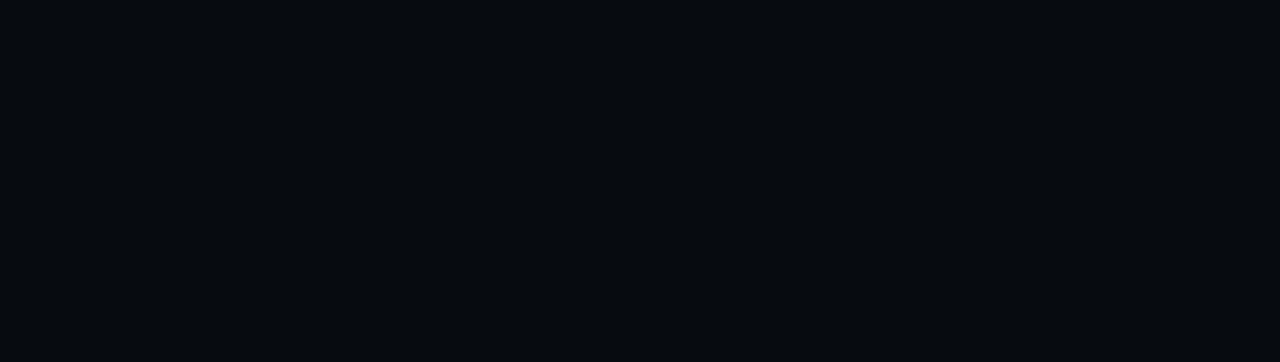
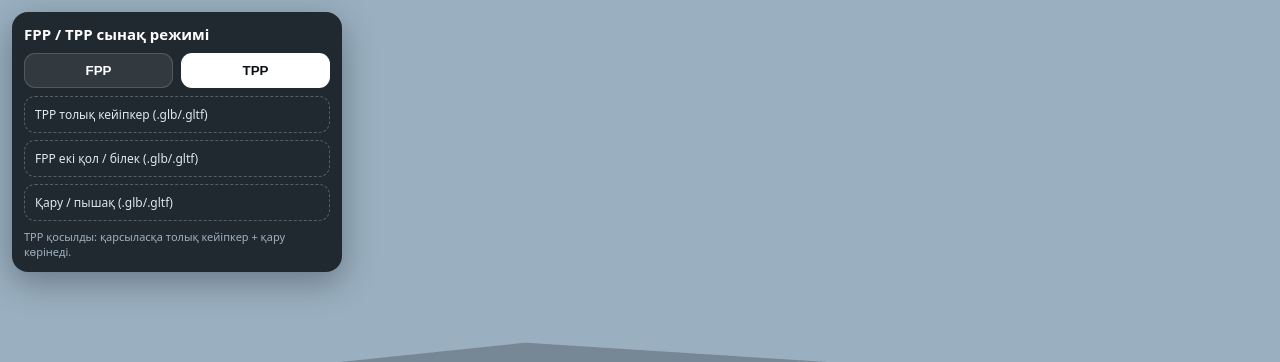
Before and after one commit to jjjjjjjjjjjjjjae-hub/Almas.offikal, a plain HTML site: page index.html in a window 1280 px wide. Shown: the top 362 px of the page. Drawn offline with nearby package versions, Linux system fonts and the light colour scheme; no server answers; animation ran at ten frames a second.

Commit message:
Add FPP TPP model test mode

```diff
--- a/index.html
+++ b/index.html
@@ -10,37 +10,56 @@
 #game{position:fixed;inset:0}canvas{display:block;width:100%;height:100%}
 #loading{position:fixed;inset:0;display:grid;place-items:center;z-index:5;background:#070b10;color:#fff;text-align:center}
 #loading.hide{display:none}#loading b{display:block;font-size:25px;margin-bottom:8px}#loading span{color:#aeb8c6;font-size:14px}
+#dualPanel{position:fixed;left:12px;top:12px;z-index:20;width:min(330px,calc(100vw - 24px));padding:12px;border-radius:16px;background:rgba(7,11,16,.82);backdrop-filter:blur(12px);color:#fff;box-sizing:border-box;box-shadow:0 10px 35px rgba(0,0,0,.32)}
+#dualPanel h3{margin:0 0 9px;font-size:15px}#dualPanel .row{display:flex;gap:8px;margin-bottom:8px}#dualPanel button{flex:1;border:1px solid rgba(255,255,255,.16);background:rgba(255,255,255,.08);color:#fff;padding:9px 10px;border-radius:11px;font-weight:700}#dualPanel button.active{background:#fff;color:#0b1118}
+.fileBtn{display:block;margin-top:7px;padding:9px 10px;border:1px dashed rgba(255,255,255,.25);border-radius:11px;font-size:12px;color:#dfe7ef;cursor:pointer}.fileBtn input{display:none}#status{display:block;margin-top:9px;color:#9fb0bf;font-size:11px;line-height:1.35}
 </style>
 <script type="importmap">{"imports":{"three":"https://cdn.jsdelivr.net/npm/three@0.186.0/build/three.module.js","three/addons/":"https://cdn.jsdelivr.net/npm/three@0.186.0/examples/jsm/"}}</script>
 </head>
 <body>
 <div id="game"></div>
-<div id="loading"><div><b>ALMAS GAME 0</b><span id="txt">Карта жүктелуде…</span></div></div>
+<div id="loading"><div><b>ALMAS GAME 0</b><span id="txt">Сахна жүктелуде…</span></div></div>
+<div id="dualPanel">
+<h3>FPP / TPP сынақ режимі</h3>
+<div class="row"><button id="fppBtn">FPP</button><button id="tppBtn" class="active">TPP</button></div>
+<label class="fileBtn">TPP толық кейіпкер (.glb/.gltf)<input id="tppFile" type="file" accept=".glb,.gltf,model/gltf-binary,model/gltf+json"></label>
+<label class="fileBtn">FPP екі қол / білек (.glb/.gltf)<input id="fppFile" type="file" accept=".glb,.gltf,model/gltf-binary,model/gltf+json"></label>
+<label class="fileBtn">Қару / пышақ (.glb/.gltf)<input id="weaponFile" type="file" accept=".glb,.gltf,model/gltf-binary,model/gltf+json"></label>
+<span id="status">TPP: толық модель қарсыласқа көрінеді. FPP: камераға тек қол/білек + қару шығады.</span>
+</div>
 <script type="module">
 import * as THREE from 'three';
 import {GLTFLoader} from 'three/addons/loaders/GLTFLoader.js';
 import {OrbitControls} from 'three/addons/controls/OrbitControls.js';
-
-const root=document.querySelector('#game'),loading=document.querySelector('#loading'),txt=document.querySelector('#txt');
+const root=document.querySelector('#game'),loading=document.querySelector('#loading'),txt=document.querySelector('#txt'),status=document.querySelector('#status');
 const scene=new THREE.Scene();scene.background=new THREE.Color(0x9ab0c1);
-const camera=new THREE.PerspectiveCamera(52,innerWidth/innerHeight,.001,10000);camera.position.set(2,1.3,2);
-const renderer=new THREE.WebGLRenderer({antialias:true,powerPreference:'high-performance'});
-renderer.setPixelRatio(Math.min(devicePixelRatio,1.5));renderer.setSize(innerWidth,innerHeight);
-renderer.outputColorSpace=THREE.SRGBColorSpace;renderer.toneMapping=THREE.ACESFilmicToneMapping;renderer.toneMappingExposure=1.05;
-renderer.shadowMap.enabled=true;renderer.shadowMap.type=THREE.PCFSoftShadowMap;root.appendChild(renderer.domElement);
+const camera=new THREE.PerspectiveCamera(58,innerWidth/innerHeight,.01,10000);camera.position.set(2,1.3,2);scene.add(camera);
+const renderer=new THREE.WebGLRenderer({antialias:true,powerPreference:'high-performance'});renderer.setPixelRatio(Math.min(devicePixelRatio,1.5));renderer.setSize(innerWidth,innerHeight);renderer.outputColorSpace=THREE.SRGBColorSpace;renderer.toneMapping=THREE.ACESFilmicToneMapping;renderer.toneMappingExposure=1.05;renderer.shadowMap.enabled=true;renderer.shadowMap.type=THREE.PCFSoftShadowMap;root.appendChild(renderer.domElement);
 const controls=new OrbitControls(camera,renderer.domElement);controls.enableDamping=true;controls.dampingFactor=.06;
-scene.add(new THREE.HemisphereLight(0xe7f2ff,0x38404b,2.2));
-const sun=new THREE.DirectionalLight(0xffffff,3);sun.position.set(4,7,3);sun.castShadow=true;scene.add(sun);
-const loader=new GLTFLoader();let map=null,player=null;
-function box(o){o.updateWorldMatrix(true,true);return new THREE.Box3().setFromObject(o)}
-function size(o){return box(o).getSize(new THREE.Vector3())}
-function frame(o){const b=box(o),s=b.getSize(new THREE.Vector3()),c=b.getCenter(new THREE.Vector3()),m=Math.max(s.x,s.y,s.z)||1,d=m/(2*Math.tan(THREE.MathUtils.degToRad(camera.fov)/2))*1.45;camera.near=Math.max(.0001,m/10000);camera.far=Math.max(100,m*1000);camera.updateProjectionMatrix();camera.position.set(c.x+d*.75,c.y+d*.55,c.z+d);controls.target.copy(c);controls.update()}
-function floorY(x,z){const b=box(map),h=Math.max(.1,b.max.y-b.min.y),ray=new THREE.Raycaster(new THREE.Vector3(x,b.max.y+h*3,z),new THREE.Vector3(0,-1,0),0,h*8),hits=ray.intersectObject(map,true),nm=new THREE.Matrix3(),ys=[];for(const hit of hits){if(!hit.face)continue;nm.getNormalMatrix(hit.object.matrixWorld);const n=hit.face.normal.clone().applyMatrix3(nm).normalize();if(n.y>.42)ys.push(hit.point.y)}return ys.length?Math.max(...ys):b.min.y}
-function place(){player.position.set(0,0,0);player.rotation.set(0,0,0);player.scale.set(1,1,1);player.updateMatrixWorld(true);const s=size(player);if(s.x>=s.y&&s.x>=s.z)player.rotation.z=Math.PI/2;else if(s.z>=s.x&&s.z>=s.y)player.rotation.x=-Math.PI/2;player.updateMatrixWorld(true);const mb=box(map),mc=mb.getCenter(new THREE.Vector3()),pb=box(player),pc=pb.getCenter(new THREE.Vector3());player.position.x+=mc.x-pc.x;player.position.z+=mc.z-pc.z;player.updateMatrixWorld(true);player.position.y+=floorY(player.position.x,player.position.z)-box(player).min.y;player.updateMatrixWorld(true)}
-async function start(){try{txt.textContent='sendstone_new.glb жүктелуде…';const mg=await loader.loadAsync('./assets/sendstone_new.glb');map=mg.scene;map.traverse(o=>{if(o.isMesh)o.receiveShadow=true});scene.add(map);txt.textContent='sas__cs2_agent_model_blue.glb жүктелуде…';const pg=await loader.loadAsync('./assets/sas__cs2_agent_model_blue.glb');player=pg.scene;player.traverse(o=>{if(o.isMesh){o.castShadow=true;o.receiveShadow=true}});scene.add(player);place();frame(map);loading.classList.add('hide')}catch(e){console.error(e);txt.textContent='Екі GLB файл assets ішінде әлі жоқ'}}
-addEventListener('resize',()=>{camera.aspect=innerWidth/innerHeight;camera.updateProjectionMatrix();renderer.setSize(innerWidth,innerHeight)});
-renderer.setAnimationLoop(()=>{controls.update();renderer.render(scene,camera)});
-start();
+scene.add(new THREE.HemisphereLight(0xe7f2ff,0x38404b,2.2));const sun=new THREE.DirectionalLight(0xffffff,3);sun.position.set(4,7,3);sun.castShadow=true;scene.add(sun);
+const ground=new THREE.Mesh(new THREE.PlaneGeometry(20,20),new THREE.MeshStandardMaterial({color:0x58636c,roughness:1}));ground.rotation.x=-Math.PI/2;ground.receiveShadow=true;scene.add(ground);
+const loader=new GLTFLoader();let map=null,tpp=null,fpp=null,weaponSource=null,tppWeapon=null,fppWeapon=null,mode='TPP';
+const fppRoot=new THREE.Group();fppRoot.name='FPP_ViewModel';fppRoot.position.set(.18,-.42,-.82);camera.add(fppRoot);fppRoot.visible=false;
+function setShadows(o){o.traverse(n=>{if(n.isMesh){n.castShadow=true;n.receiveShadow=true;n.frustumCulled=false}})}
+function bbox(o){o.updateWorldMatrix(true,true);return new THREE.Box3().setFromObject(o)}
+function autoScale(o,targetHeight=1.8){const s=bbox(o).getSize(new THREE.Vector3());if(s.y>0){o.scale.multiplyScalar(targetHeight/s.y);o.updateMatrixWorld(true)}}
+function centerOnGround(o){let b=bbox(o),c=b.getCenter(new THREE.Vector3());o.position.x-=c.x;o.position.z-=c.z;o.updateMatrixWorld(true);o.position.y-=bbox(o).min.y;o.updateMatrixWorld(true)}
+function frame(o){const b=bbox(o),s=b.getSize(new THREE.Vector3()),c=b.getCenter(new THREE.Vector3()),m=Math.max(s.x,s.y,s.z)||1,d=m/(2*Math.tan(THREE.MathUtils.degToRad(camera.fov)/2))*1.8;camera.position.set(c.x+d*.65,c.y+d*.38,c.z+d);controls.target.copy(c);controls.update()}
+function disposeObject(o){if(!o)return;o.removeFromParent()}
+function findRightHand(root){const keys=['righthand','right_hand','hand_r','mixamorigrighthand','r_hand'];let hit=null;root.traverse(o=>{if(hit)return;const n=(o.name||'').toLowerCase();if(keys.some(k=>n.includes(k)))hit=o});return hit}
+function clearWeapons(){if(tppWeapon){tppWeapon.removeFromParent();tppWeapon=null}if(fppWeapon){fppWeapon.removeFromParent();fppWeapon=null}}
+function attachWeapons(){clearWeapons();if(!weaponSource)return;if(tpp){tppWeapon=weaponSource.clone(true);(findRightHand(tpp)||tpp).add(tppWeapon);tppWeapon.position.set(0,0,0);tppWeapon.rotation.set(0,0,0)}if(fpp){fppWeapon=weaponSource.clone(true);fppRoot.add(fppWeapon);fppWeapon.position.set(.08,-.05,-.32);fppWeapon.rotation.set(0,0,0)}}
+function setMode(next){mode=next;const isFPP=mode==='FPP';if(tpp)tpp.visible=!isFPP;fppRoot.visible=isFPP;controls.enabled=!isFPP;document.querySelector('#fppBtn').classList.toggle('active',isFPP);document.querySelector('#tppBtn').classList.toggle('active',!isFPP);status.textContent=isFPP?'FPP қосылды: жергілікті ойыншыға тек қол/білек + қару көрінеді.':'TPP қосылды: қарсыласқа толық кейіпкер + қару көрінеді.';if(!isFPP&&tpp)frame(tpp)}
+async function loadLocal(file){const url=URL.createObjectURL(file);try{return await loader.loadAsync(url)}finally{setTimeout(()=>URL.revokeObjectURL(url),1000)}}
+async function loadTPP(file){const gltf=await loadLocal(file);if(tpp)disposeObject(tpp);tpp=gltf.scene;tpp.name='TPP_Player';setShadows(tpp);autoScale(tpp,1.8);centerOnGround(tpp);scene.add(tpp);attachWeapons();setMode(mode);if(mode==='TPP')frame(tpp);status.textContent=`TPP дайын: ${file.name}${gltf.animations?.length?` • ${gltf.animations.length} animation`:''}`}
+async function loadFPP(file){const gltf=await loadLocal(file);if(fpp)disposeObject(fpp);fpp=gltf.scene;fpp.name='FPP_Arms';setShadows(fpp);autoScale(fpp,.72);fpp.position.set(0,0,0);fpp.rotation.set(0,0,0);fppRoot.add(fpp);attachWeapons();setMode(mode);status.textContent=`FPP дайын: ${file.name}${gltf.animations?.length?` • ${gltf.animations.length} animation`:''}`}
+async function loadWeapon(file){const gltf=await loadLocal(file);weaponSource=gltf.scene;weaponSource.name='Weapon_Source';setShadows(weaponSource);attachWeapons();status.textContent=`Қару дайын: ${file.name}. FPP және TPP екеуіне байланыстырылды.`}
+document.querySelector('#fppBtn').onclick=()=>setMode('FPP');document.querySelector('#tppBtn').onclick=()=>setMode('TPP');
+document.querySelector('#tppFile').onchange=e=>e.target.files[0]&&loadTPP(e.target.files[0]).catch(err=>{console.error(err);status.textContent='TPP модель ашылмады'});
+document.querySelector('#fppFile').onchange=e=>e.target.files[0]&&loadFPP(e.target.files[0]).catch(err=>{console.error(err);status.textContent='FPP модель ашылмады'});
+document.querySelector('#weaponFile').onchange=e=>e.target.files[0]&&loadWeapon(e.target.files[0]).catch(err=>{console.error(err);status.textContent='Қару моделі ашылмады'});
+async function tryExisting(){try{txt.textContent='Бар карта тексерілуде…';const mg=await loader.loadAsync('./assets/sendstone_new.glb');map=mg.scene;setShadows(map);scene.remove(ground);scene.add(map)}catch(e){console.warn('Existing map not found; preview ground is used',e)}try{txt.textContent='Бар кейіпкер тексерілуде…';const pg=await loader.loadAsync('./assets/sas__cs2_agent_model_blue.glb');tpp=pg.scene;tpp.name='TPP_Player';setShadows(tpp);autoScale(tpp,1.8);centerOnGround(tpp);scene.add(tpp);frame(tpp)}catch(e){console.warn('Existing TPP model not found',e);camera.position.set(2,1.5,3);controls.target.set(0,.9,0);controls.update()}loading.classList.add('hide');setMode('TPP')}
+addEventListener('resize',()=>{camera.aspect=innerWidth/innerHeight;camera.updateProjectionMatrix();renderer.setSize(innerWidth,innerHeight)});renderer.setAnimationLoop(()=>{if(controls.enabled)controls.update();renderer.render(scene,camera)});tryExisting();
 </script>
 </body>
 </html>
```
